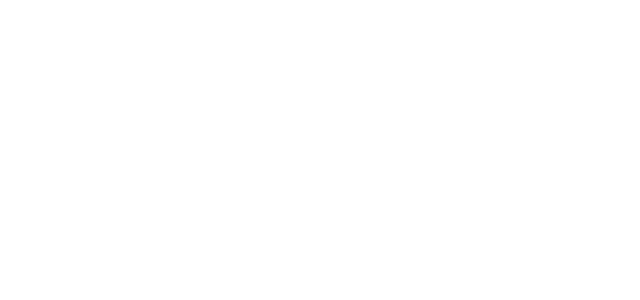
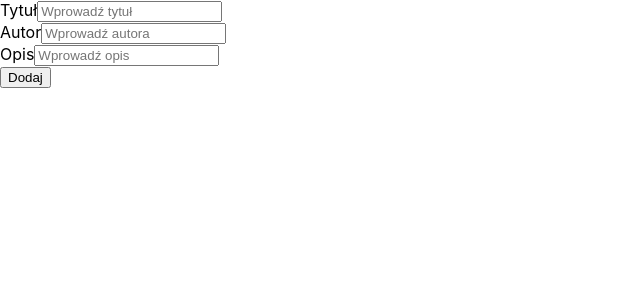
Before and after one commit to KrzysztofLewandowskii/tablica-ogl, a React (Create React App) app: page /addNotice in a window 1280 px wide. Before the commit this address had no page. Shown: the top 300 px of the page, without its empty margins (0-640 px from the left). Built offline with nearby package versions, Linux system fonts and the light colour scheme.

Commit message:
Form to add new notice

```diff
--- /dev/null
+++ b/src/components/AddNotice.js
@@ -0,0 +1,16 @@
+import React from 'react';
+import NoticeForm from './NoticeForm';
+
+const AddNotice = () => {
+    const handleOnSubmit = (notice) => {
+        console.log(notice);
+    };
+
+    return (
+        <>
+            <NoticeForm handleOnSubmit={handleOnSubmit} />
+        </>
+    );
+};
+
+export default AddNotice;
--- /dev/null
+++ b/src/components/NoticeForm.js
@@ -0,0 +1,94 @@
+import React, {useState} from 'react';
+import {v4 as uuidv4} from 'uuid';
+
+const NoticeForm = (props) => {
+        const [notice, setNotice] = useState({
+            title: props.notice ? props.notice.title : '',
+            author: props.notice ? props.notice.author : '',
+            description: props.notice ? props.notice.description : '',
+            date: props.notice ? props.notice.date : ''
+        });
+
+        const [errorMsg, setErrorMsg] = useState('');
+        const {title, author, description} = notice;
+
+        const handleOnSubmit = (event) => {
+            event.preventDefault();
+            const values = [title, author, description];
+            let errorMsg = '';
+
+            const allFieldsFilled = values.every((field) => {
+                const value = `${field}`.trim();
+                return value !== '' && value !== '0';
+            });
+
+            if (allFieldsFilled) {
+                const notice = {
+                    id: uuidv4(),
+                    title,
+                    author,
+                    description,
+                    date: new Date()
+                };
+                props.handleOnSubmit(notice);
+            } else {
+                errorMsg = 'Proszę uzupełnij wszystkie dane.';
+            }
+            setErrorMsg(errorMsg);
+        };
+
+        const handleInputChange = (event) => {
+            const {name, value} = event.target;
+            setNotice((prevState) => ({
+                ...prevState,
+                [name]: value
+            }));
+        }
+
+        return (
+            <div className="main-form">
+                {errorMsg && <p className="errorMsg">{errorMsg}</p>}
+                <form onSubmit={handleOnSubmit}>
+                    <div>
+                        <label>Tytuł</label>
+                        <input
+                            className="input-control"
+                            type="text"
+                            name="title"
+                            value={title}
+                            placeholder="Wprowadź tytuł"
+                            onChange={handleInputChange}
+                        />
+                    </div>
+                    <div>
+                        <label>Autor</label>
+                        <input
+                            className="input-control"
+                            type="text"
+                            name="author"
+                            value={author}
+                            placeholder="Wprowadź autora"
+                            onChange={handleInputChange}
+                        />
+                    </div>
+                    <div>
+                        <label>Opis</label>
+                        <input
+                            className="input-control"
+                            type="text"
+                            name="description"
+                            value={description}
+                            placeholder="Wprowadź opis"
+                            onChange={handleInputChange}
+                        />
+                    </div>
+                    <button  type="submit" className="submit-btn">
+                        Dodaj
+                    </button>
+                </form>
+            </div>
+        );
+    }
+;
+
+export default NoticeForm;
--- a/src/index.js
+++ b/src/index.js
@@ -3,11 +3,13 @@
 import './index.css';
 import App from './App';
 import {BrowserRouter, Routes, Route} from "react-router-dom";
+import AddNotice from "./components/AddNotice";
 const root = ReactDOM.createRoot(document.getElementById('root'));
 root.render(
     <BrowserRouter>
         <Routes>
             <Route path="/" element={<App />}/>
+            <Route path="/addNotice" element={<AddNotice />}/>
         </Routes>
     </BrowserRouter>
 );
```
